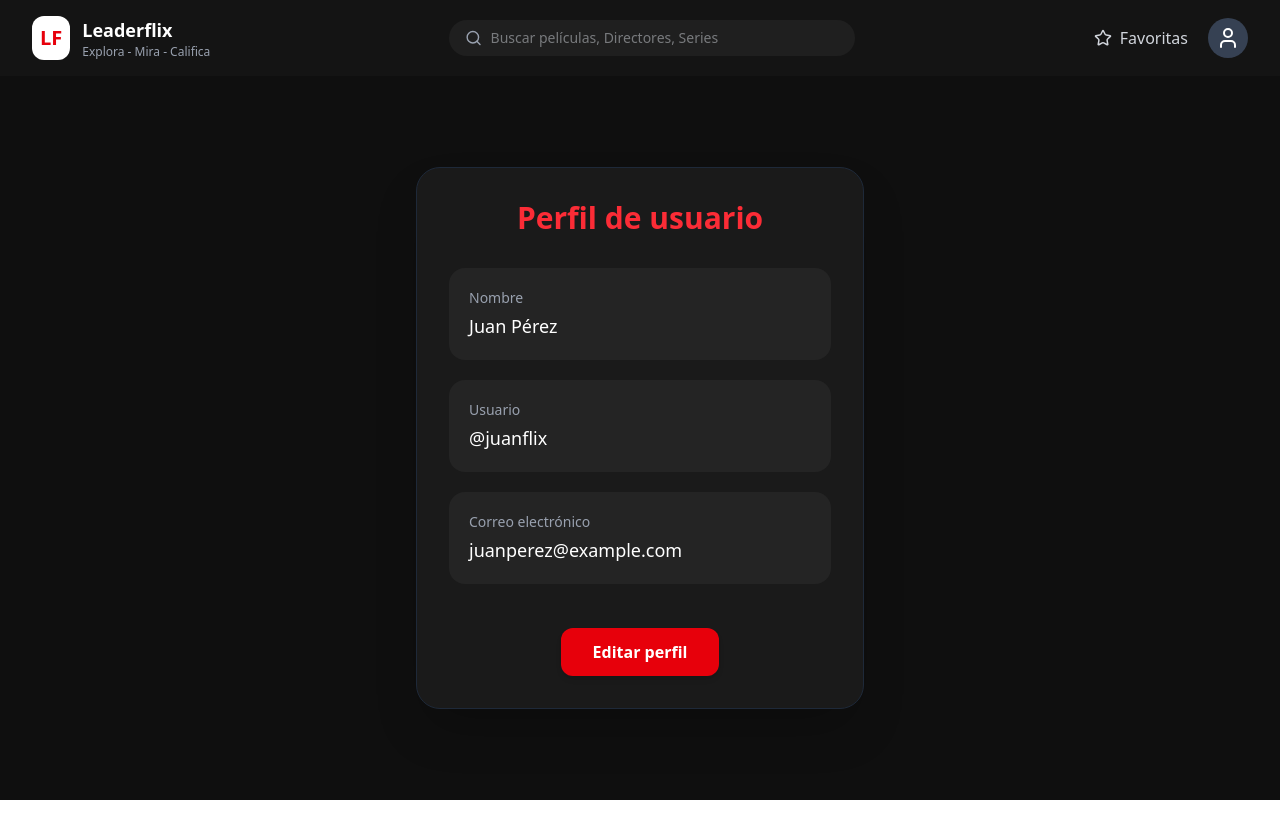
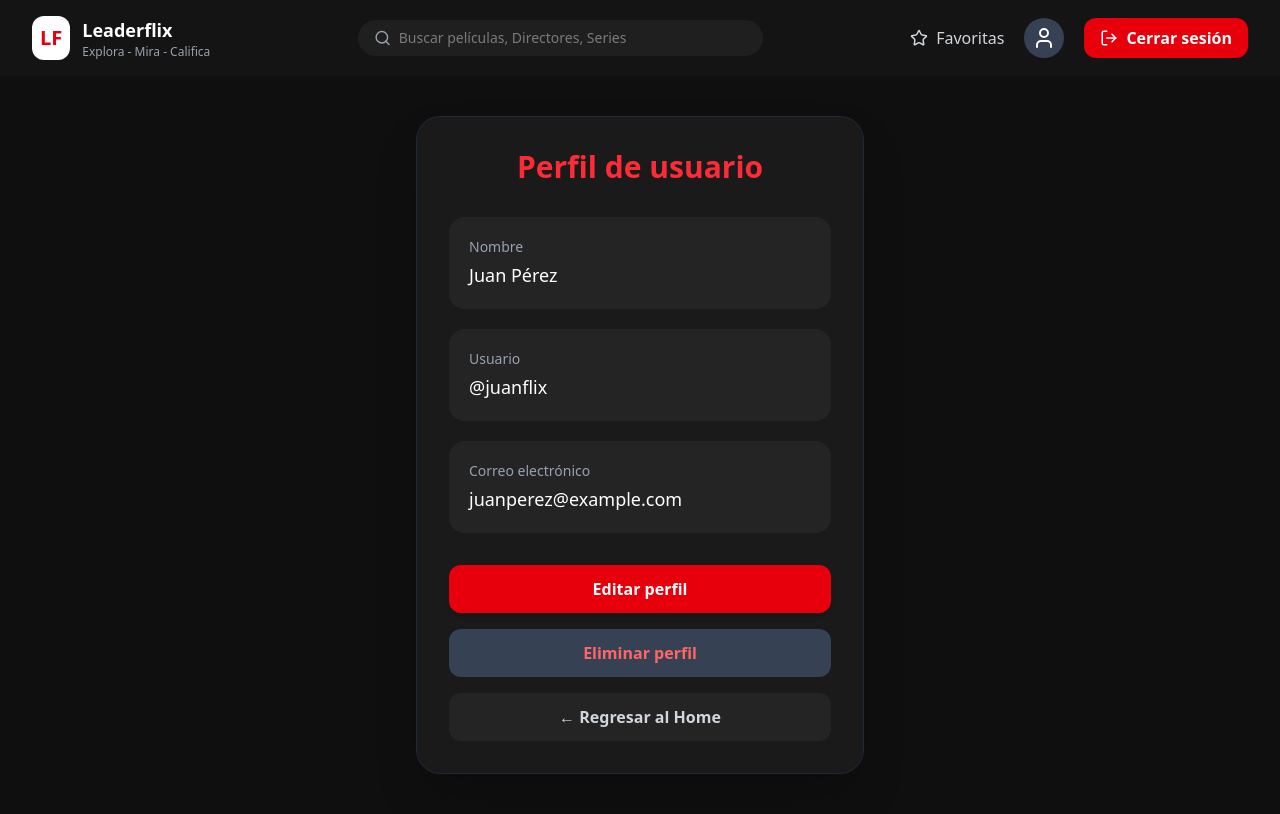
Before and after one commit to benjaminrizo/leaderflix-frontend, a React (Vite) app: page /profile in a window 1280 px wide. Built offline with nearby package versions, Linux system fonts and the light colour scheme.

Commit message:
se agrego boton en el navbar para cerrar cesion, tambien el boton en el profile para eliminar usuario y para poder regresar al home

```diff
--- a/src/components/Navbar.tsx
+++ b/src/components/Navbar.tsx
@@ -1,8 +1,15 @@
-import { Search, Star, User } from "lucide-react";
-import { Link } from "react-router-dom";
-
+import { Search, Star, User, LogOut } from "lucide-react";
+import { Link, useNavigate } from "react-router-dom";
 
 export default function Navbar() {
+  const navigate = useNavigate();
+
+  const handleLogout = () => {
+    // Aquí puedes limpiar la sesión o el token del usuario
+    localStorage.removeItem("token");
+    navigate("/sign_in"); // Redirige al login
+  };
+
   return (
     <nav className="flex items-center justify-between px-8 py-4 bg-[#141414] text-white">
       {/* Logo */}
@@ -31,11 +38,20 @@ export default function Navbar() {
         <button className="flex items-center gap-2 text-gray-300 hover:text-white transition">
           <Star size={18} /> Favoritas
         </button>
+
         <Link to="/profile">
           <button className="p-2 bg-gray-700 rounded-full hover:bg-gray-600 transition">
             <User />
           </button>
         </Link>
+
+        {/* Botón de cerrar sesión */}
+        <button
+          onClick={handleLogout}
+          className="flex items-center gap-2 bg-red-600 hover:bg-red-700 px-4 py-2 rounded-xl font-semibold transition"
+        >
+          <LogOut size={18} /> <span>Cerrar sesión</span>
+        </button>
       </div>
     </nav>
   );
--- a/src/pages/profile.tsx
+++ b/src/pages/profile.tsx
@@ -1,7 +1,9 @@
 import { useState } from "react";
+import { useNavigate } from "react-router-dom";
 import Navbar from "../components/Navbar";
 
 export default function Profile() {
+  const navigate = useNavigate();
   const [isEditing, setIsEditing] = useState(false);
 
   const [userData, setUserData] = useState({
@@ -22,13 +24,23 @@ export default function Profile() {
     setIsEditing(false);
   };
 
+  const handleDelete = () => {
+    const confirmDelete = window.confirm(
+      "¿Estás seguro de que deseas eliminar tu perfil? Esta acción no se puede deshacer."
+    );
+    if (confirmDelete) {
+      // Aquí podrías llamar al backend para eliminar el usuario
+      alert("Perfil eliminado exitosamente.");
+      navigate("/"); // Redirige al home o login
+    }
+  };
+
   return (
     <div className="bg-[#0f0f0f] min-h-screen text-white flex flex-col">
       <Navbar />
 
       <div className="flex justify-center items-center flex-1 px-4 py-10">
-        {/* Contenedor más angosto */}
-        <div className="w-full max-w-md bg-[#1a1a1a] rounded-3xl shadow-2xl p-8 border border-gray-800">
+        <div className="w-full max-w-md bg-[#1a1a1a] rounded-3xl shadow-2xl p-8 border border-gray-800 relative">
           <h1 className="text-3xl font-bold mb-8 text-center text-red-500">
             Perfil de usuario
           </h1>
@@ -50,12 +62,26 @@ export default function Profile() {
                 <p className="text-lg font-medium mt-1">{userData.email}</p>
               </div>
 
-              <div className="flex justify-center">
+              <div className="flex flex-col gap-4 mt-8">
                 <button
                   onClick={() => setIsEditing(true)}
-                  className="mt-6 px-8 py-3 bg-red-600 hover:bg-red-700 rounded-xl font-semibold transition shadow-md"
+                  className="px-8 py-3 bg-red-600 hover:bg-red-700 rounded-xl font-semibold transition shadow-md"
                 >
                   Editar perfil
+                </button>
+
+                <button
+                  onClick={handleDelete}
+                  className="px-8 py-3 bg-gray-700 hover:bg-gray-600 rounded-xl font-semibold transition text-red-400 hover:text-red-500"
+                >
+                  Eliminar perfil
+                </button>
+
+                <button
+                  onClick={() => navigate("/home")}
+                  className="px-8 py-3 bg-[#242424] hover:bg-[#333] rounded-xl font-semibold transition text-gray-300 hover:text-white"
+                >
+                  ← Regresar al Home
                 </button>
               </div>
             </div>
@@ -110,6 +136,15 @@ export default function Profile() {
                   Cancelar
                 </button>
               </div>
+
+              <div className="flex justify-center mt-6">
+                <button
+                  onClick={() => navigate("/")}
+                  className="text-gray-400 hover:text-white text-sm underline"
+                >
+                  ← Regresar al Home
+                </button>
+              </div>
             </div>
           )}
         </div>
```
